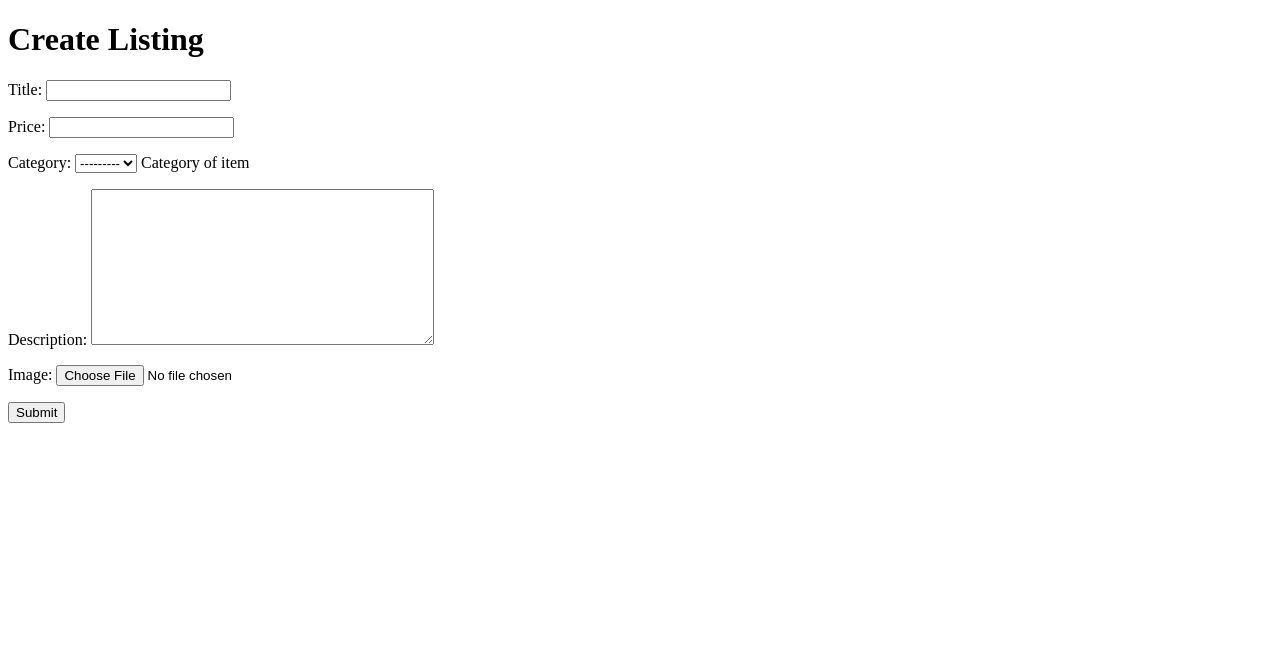
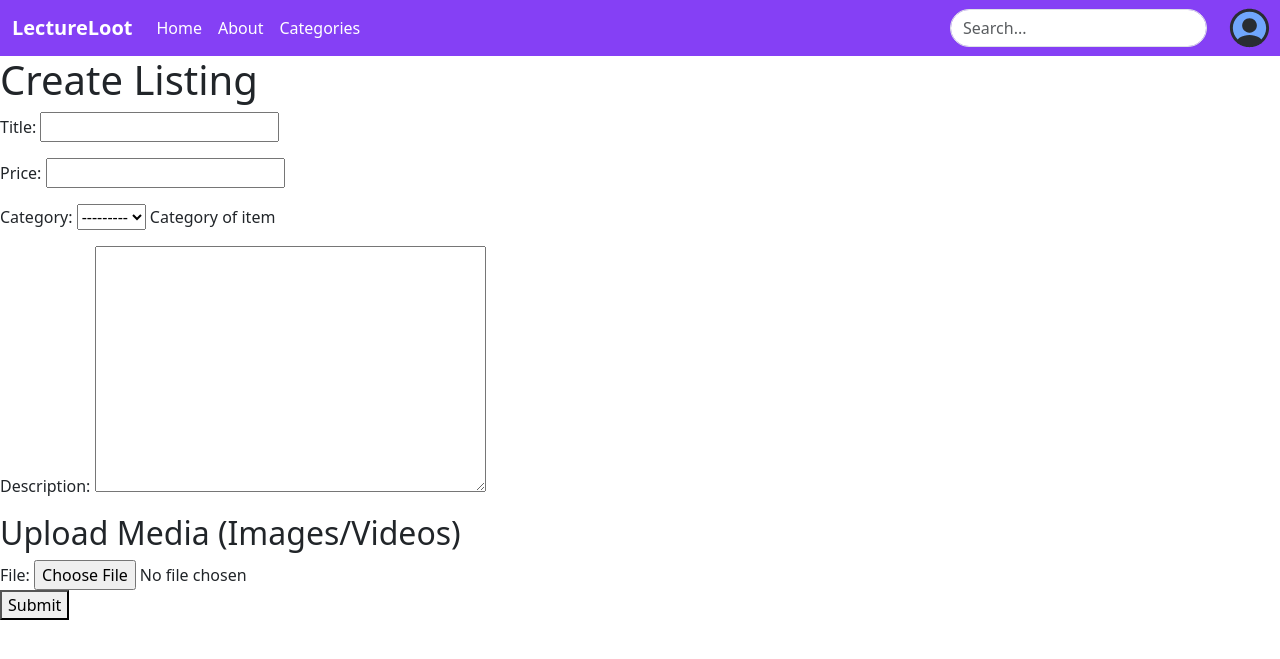
Before and after one commit to kupian/LectureLoot, a Django app: page /listing/new/ in a window 1280 px wide. Shown: the top 659 px of the page. Run offline with Django 3.2, Linux system fonts and the light colour scheme; the visitor is signed in with stand-in values (Sample User, id 1); data that the repository does not hold is empty; some libraries are stand-ins or nearby versions.

Commit message:
added listing page with carousell, changed image to many to one "media" allowing videos as well

```diff
--- a/lectureloot/app/forms.py
+++ b/lectureloot/app/forms.py
@@ -1,8 +1,21 @@
 from django import forms
-from .models import Listing
+from .models import Listing, Media
 
 # Listing form
 class ListingForm(forms.ModelForm):
     class Meta:
         model = Listing
-        fields = ['title', 'price', 'category', 'description', 'image']
+        fields = ['title', 'price', 'category', 'description']
+
+# Media form under listing form
+class MediaForm(forms.ModelForm):
+    class Meta:
+        model = Media
+        fields = ['file'] # media_type will be deduced automatically
+
+    def __init__(self, *args, **kwargs):
+        super().__init__(*args, **kwargs)
+        self.fields['file'].widget.attrs.update({'accept': 'image/*,video/*'})
+
+#maximum of 10 media per listing
+MediaFormSet = forms.modelformset_factory(Media, form=MediaForm, extra=1, max_num=10)
--- a/lectureloot/app/models.py
+++ b/lectureloot/app/models.py
@@ -50,12 +50,6 @@ class Listing(models.Model):
     category = models.ForeignKey(Category, on_delete=models.CASCADE, related_name="category", help_text="Category of item")
     # optional description of the item
     description = models.TextField(blank = True, null = True)
-    # optional image for the listing; images will be uploaded to 'listing_images/'
-    image = models.ImageField(
-        upload_to = 'listing_images/',
-        blank = True,
-        null = True
-    )
 
     # automatically set the time when the listing is created
     created_at = models.DateTimeField(auto_now_add = True)
@@ -67,6 +61,29 @@ class Listing(models.Model):
         # display the listing title along with the sellers username for clarity
         return f"{self.title} (Seller: {self.seller.username})"
 
+
+# Many to one media (includes image and video)
+class Media(models.Model):
+    listing = models.ForeignKey(Listing, on_delete=models.CASCADE, related_name='media')
+
+    file = models.FileField(upload_to='listing_media/')
+
+    media_type = models.CharField(max_length=10, choices=[('image', 'Image'), ('video', 'Video')])
+
+    # code that automatically detects file type and saves it
+    def save(self, *args, **kwargs):
+        if self.file:
+            if self.file.name.lower().endswith(('.png', '.jpg', '.jpeg', '.gif', '.bmp')):
+                self.media_type = 'image'
+            elif self.file.name.lower().endswith(('.mp4', '.mov', '.avi', '.mkv')):
+                self.media_type = 'video'
+            else:
+                raise ValueError('Unsupported file format')
+        super().save(*args, **kwargs)
+
+    def __str__(self):
+        return f"Media for {self.listing.title} ({self.media_type})"
+
 class Bid(models.Model):
     listing = models.ForeignKey(Listing, on_delete=models.CASCADE, blank=False)
     user = models.ForeignKey(CustomUser, on_delete=models.CASCADE, blank=False)
--- a/lectureloot/app/urls.py
+++ b/lectureloot/app/urls.py
@@ -18,4 +18,5 @@ urlpatterns = [
   # View to create a new listing; only accessible by logged-in users
   path('listing/new/', views.listing_create, name='listing_create'),
   path('search/<str:query>/', views.search, name="search"),
+  path('merchant/<str:username>/', views.merchant, name="merchant"),
 ]
--- a/lectureloot/app/views.py
+++ b/lectureloot/app/views.py
@@ -1,8 +1,9 @@
+from django.forms import modelformset_factory
 from django.shortcuts import render, get_object_or_404, redirect
 from django.contrib.auth.decorators import login_required
 from django.conf import settings
-from .models import Listing
-from .forms import ListingForm
+from .models import Listing, CustomUser, Media
+from .forms import ListingForm, MediaForm, MediaFormSet
 
 # Listing views
 def listing_detail(request, pk):
@@ -12,8 +13,11 @@ def listing_detail(request, pk):
   """
   # retrieve the listing; if not found, return a 404 error
   listing = get_object_or_404(Listing, pk = pk)
+
+  media = Media.objects.filter(listing=listing)
+
   # render the 'listing_detail.html' template with the listing context
-  return render(request, 'app/listing_details.html', {'listing':listing})
+  return render(request, 'app/listing_details.html', {'listing':listing,'media':media})
 
 @login_required
 def listing_create(request):
@@ -25,6 +29,9 @@ def listing_create(request):
   if request.method == 'POST':
     # create a form instance with the POST data and uploaded files
     form = ListingForm(request.POST, request.FILES)
+    files = [file for key, file in request.FILES.items() if key.startswith('form-') and key.endswith('-file')]
+    print(files)
+
     if form.is_valid():
       # create a new listing instance without saving to the database
       new_listing = form.save(commit = False)
@@ -32,13 +39,22 @@ def listing_create(request):
       new_listing.seller = request.user
       # save the listing to the database
       new_listing.save()
+
+      # Save media files associated with the listing
+      for file in files:
+        media_type = 'video' if file.content_type.startswith('video') else 'image'
+        Media.objects.create(listing=new_listing, file=file, media_type=media_type)
+
       # redirect to the detail view for the newly created listing
       return redirect('app:listing_detail', pk = new_listing.pk)
   else:
     # if GET request, create an empty form
     form = ListingForm()
+    MediaFormSet = modelformset_factory(Media, form=MediaForm, extra=1, max_num=10, can_delete=True)
+    media_formset = MediaFormSet(queryset=Media.objects.none())
+
   # render the 'listing_create.html' template with the form context
-  return render(request, 'app/listing_create.html', {'form':form})
+  return render(request, 'app/listing_create.html', {'form':form,'media_formset':media_formset})
 
 def index(request):
   return render(request, "app/index.html")
@@ -100,3 +116,15 @@ def search(request, query):
     print(query_matches)
 
   return render(request, "app/search.html", context)
+
+def merchant(request, username):
+  media_path = settings.MEDIA_URL
+
+  if username:
+    user = get_object_or_404(CustomUser, username=username)
+
+    context = {
+      "user": user
+    }
+
+  return render(request, "app/merchant.html", context)
--- /dev/null
+++ b/lectureloot/static/js/add_media.js
@@ -0,0 +1,31 @@
+// dynamically adds inputs for image depending on how many are there
+document.addEventListener('DOMContentLoaded', () => {
+  const mediaForm = document.querySelector(".media-form");
+
+  mediaForm.addEventListener("change", e => {
+    const allFileInputs = mediaForm.querySelectorAll("input");
+    const length = allFileInputs.length;
+    allFileInputs.forEach((input,i) => {
+      if (i == length-1 && input.value && i < 9) return addInput(length);
+      if (i + 1 != length && !input.value) return removeInput(i);
+    });
+  });
+
+  function addInput(n) {
+    mediaForm.insertAdjacentHTML('beforeend', `
+      <div class="media-${n}">
+        <label for="id_form-${n}-file">File:</label>
+        <input type="file" name="form-${n}-file" accept="image/*,video/*" id="id_form-${n}-file">
+        <br>
+      </div>
+    `);
+  }
+
+  function removeInput(n) {
+    mediaForm.querySelector(`.media-${n}`).remove();
+    // reset all classes to start from 0 and go up one by one
+    mediaForm.querySelectorAll("div").forEach((div, i) => {
+      div.className = `media-${i}`;
+    });
+  }
+});
--- a/lectureloot/templates/app/listing_create.html
+++ b/lectureloot/templates/app/listing_create.html
@@ -1,18 +1,31 @@
-<!--templates/app/listing_create.html-->
-<!DOCTYPE html>
-<html>
-    <head>
-        <title>Create a New Listing</title>
-    </head>
-    <body>
+{% extends 'app/base.html' %}
+{% load static %}
+
+{% block body_block %}
     <h1>Create Listing</h1>
     <!--Form to create a new listing-->
     <form method="POST" enctype="multipart/form-data">
         {% csrf_token %}
         <!--Render all form fields as paragraphs-->
         {{ form.as_p }}
+
+        <h2>Upload Media (Images/Videos)</h2>
+        {{ media_formset.management_form }}
+
+        <!-- Render media form fields -->
+        {% for form in media_formset %}
+            <div class="media-form">
+                <div class="media-0">
+                    {{ form.file.label_tag }} {{ form.file }}
+                    <br>
+                </div>
+            </div>
+        {% endfor %}
+
         <!--Submit button-->
         <button type="submit">Submit</button>
     </form>
-    </body>
-</html>
+
+    <script src="{% static '/js/add_media.js' %}"></script>
+
+{% endblock %}
```
Also changed, not shown: lectureloot/app/admin.py (+8 -2 lines), lectureloot/templates/app/listing_details.html (+70 -25 lines), lectureloot/templates/app/merchant.html (added, +22 -0 lines), lectureloot/app/migrations/0003_alter_bid_id_alter_category_id_and_more.py (added), lectureloot/app/migrations/0004_remove_listing_image_media.py (added), 2 other files. Lines whose indentation alone changed are shown as unchanged.
